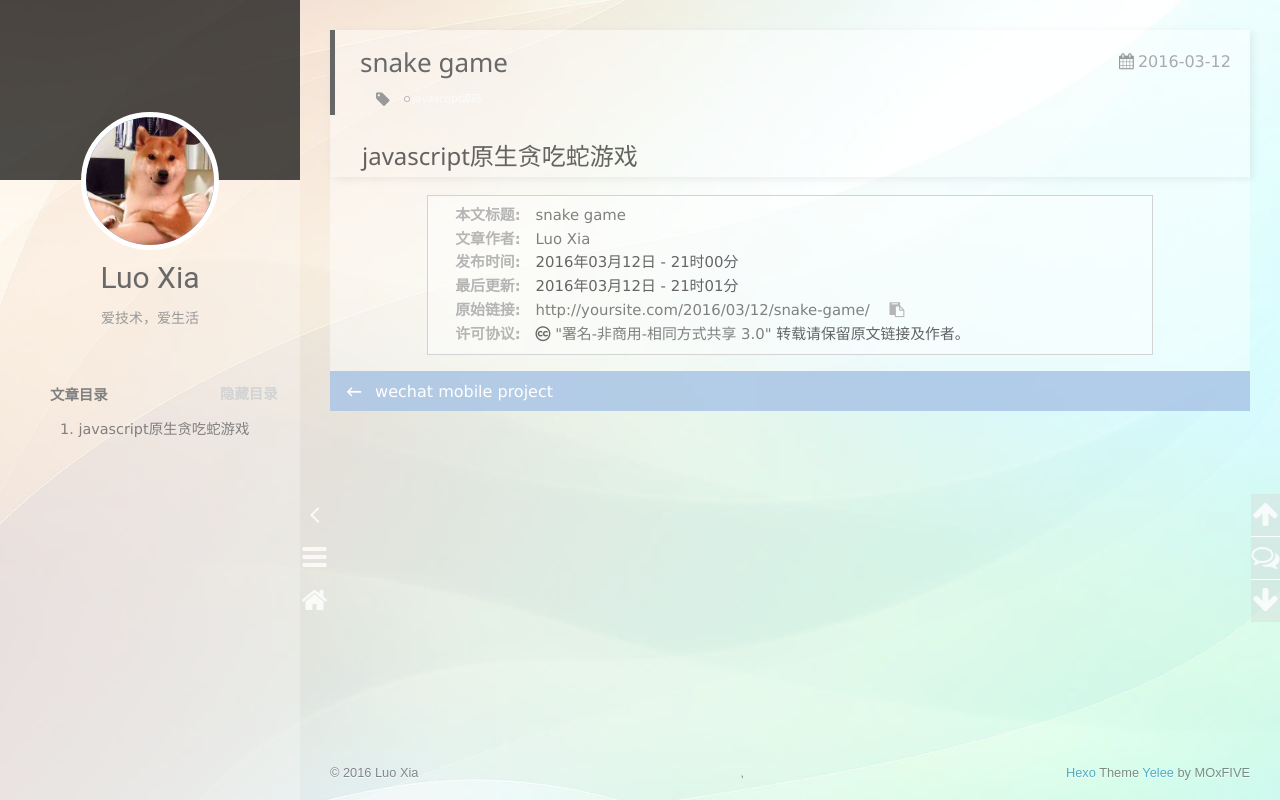
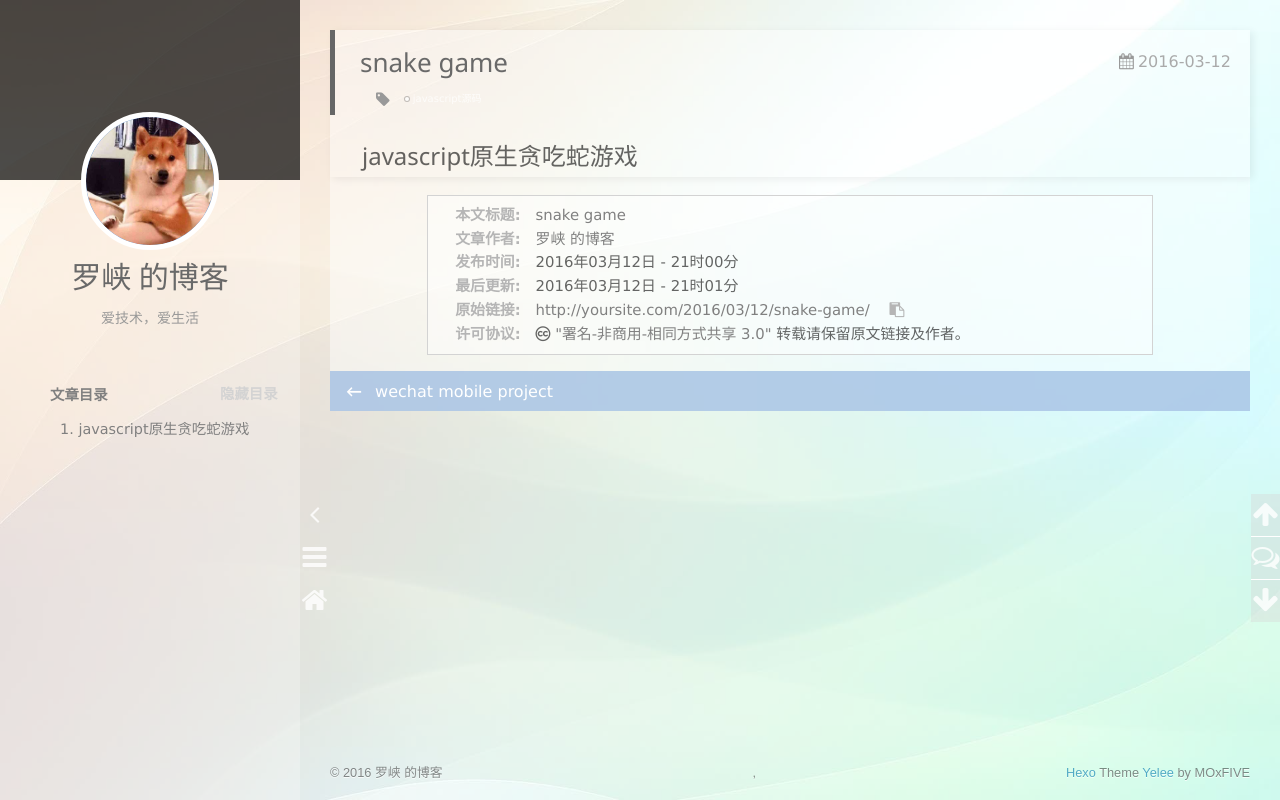
Before and after one commit to laoqiren/laoqiren.github.io, a plain HTML site: page 2016/03/12/snake-game/index.html in a window 1280 px wide. Drawn offline with nearby package versions, Linux system fonts and the light colour scheme; some packages are replaced by stand-ins of ours; a script that the page names is missing.

Commit message:
Site updated: 2016-03-12 23:27:01

```diff
--- a/2016/03/12/snake-game/index.html
+++ b/2016/03/12/snake-game/index.html
@@ -65,7 +65,7 @@
             <img src="/img/dog.jpg" class="animated zoomIn">
         </a>
         <hgroup>
-          <h1 class="header-author"><a href="/">Luo Xia</a></h1>
+          <h1 class="header-author"><a href="/">罗峡 的博客</a></h1>
         </hgroup>
 
 
@@ -183,7 +183,7 @@
       <nav id="mobile-nav">
       <div class="overlay">
           <div class="slider-trigger"></div>
-          <h1 class="header-author js-mobile-header hide"><a href="/" title="回到主页">Luo Xia</a></h1>
+          <h1 class="header-author js-mobile-header hide"><a href="/" title="回到主页">罗峡 的博客</a></h1>
       </div>
     <div class="intrude-less">
         <header id="header" class="inner">
@@ -191,7 +191,7 @@
                 <img src="/img/dog.jpg" class="animated zoomIn">
             </a>
             <hgroup>
-              <h1 class="header-author"><a href="/" title="回到主页">Luo Xia</a></h1>
+              <h1 class="header-author"><a href="/" title="回到主页">罗峡 的博客</a></h1>
             </hgroup>
 
             <p class="header-subtitle">爱技术，爱生活</p>
@@ -271,12 +271,12 @@
 
     <div class="copyright">
         <p><span>本文标题:</span><a href="/2016/03/12/snake-game/">snake game</a></p>
-        <p><span>文章作者:</span><a href="/" title="访问 Luo Xia 的个人博客">Luo Xia</a></p>
+        <p><span>文章作者:</span><a href="/" title="访问 罗峡 的博客 的个人博客">罗峡 的博客</a></p>
         <p><span>发布时间:</span>2016年03月12日 - 21时00分</p>
         <p><span>最后更新:</span>2016年03月12日 - 21时01分</p>
         <p>
             <span>原始链接:</span><a class="post-url" href="/2016/03/12/snake-game/" title="snake game">http://yoursite.com/2016/03/12/snake-game/</a>
-            <span class="copy-path" data-clipboard-text="原文: http://yoursite.com/2016/03/12/snake-game/　　作者: Luo Xia" title="点击复制文章链接"><i class="fa fa-clipboard"></i></span>
+            <span class="copy-path" data-clipboard-text="原文: http://yoursite.com/2016/03/12/snake-game/　　作者: 罗峡 的博客" title="点击复制文章链接"><i class="fa fa-clipboard"></i></span>
             <script src="/js/clipboard.min.js"></script>
             <script> var clipboard = new Clipboard('.copy-path'); </script>
         </p>
@@ -433,7 +433,7 @@
     <div class="outer">
         <div id="footer-info">
             <div class="footer-left">
-                &copy; 2016 Luo Xia
+                &copy; 2016 罗峡 的博客
             </div>
             <div class="footer-right">
                 <a href="http://hexo.io/" target="_blank" title="快速、简洁且高效的静态博客框架">Hexo</a>  Theme <a href="https://github.com/MOxFIVE/hexo-theme-yelee" target="_blank" title="简而不减双栏 Hexo 博客主题">Yelee</a> by MOxFIVE
```
Also changed, not shown: 2016/03/12/wechat-mobile-project/index.html (+6 -6 lines), archives/2016/03/index.html (+4 -4 lines), archives/2016/index.html (+4 -4 lines), archives/index.html (+4 -4 lines), index.html (+4 -4 lines), tags/javascript源码/index.html (+4 -4 lines), tags/项目总结/index.html (+4 -4 lines).
